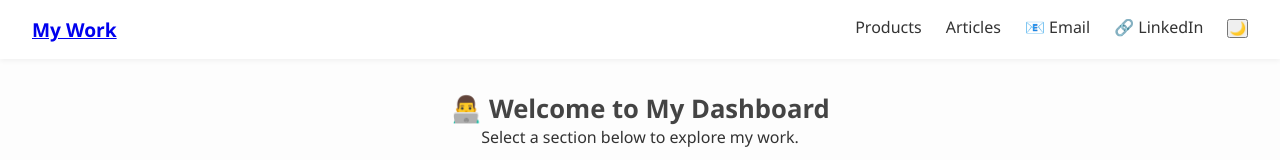
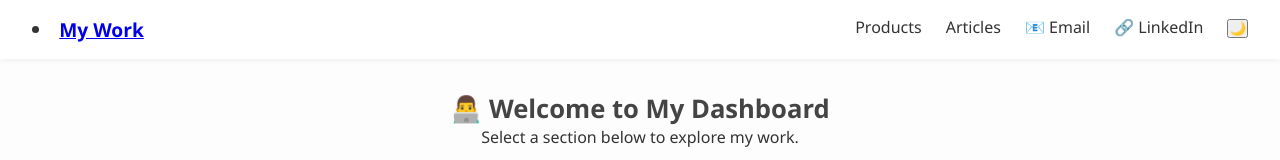
Before and after one commit to sagar931/myBuilds, a plain HTML site: page index.html in a window 1280 px wide. Shown: the top 160 px of the page. Drawn offline with Linux system fonts and the light colour scheme.

Commit message:
ERROR v7

```diff
--- a/index.html
+++ b/index.html
@@ -11,7 +11,8 @@
 <body class="fade-in">
 
   <nav class="navbar">
-    <div class="nav-logo"><a href="https://sagar931.github.io/myBuilds/">My Work</a></div>
+    <div class="nav-logo">
+    <li><a href="https://sagar931.github.io/myBuilds/">My Work</a></li></div>
     <ul class="nav-links">
       <li><a href="https://sagar931.github.io/myBuilds/products/">Products</a></li>
       <li><a href="https://sagar931.github.io/myBuilds/articles/">Articles</a></li>
```
